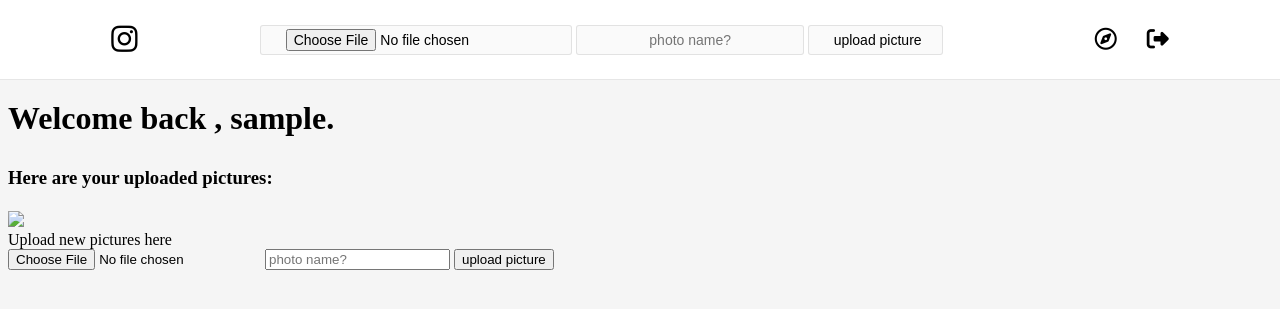
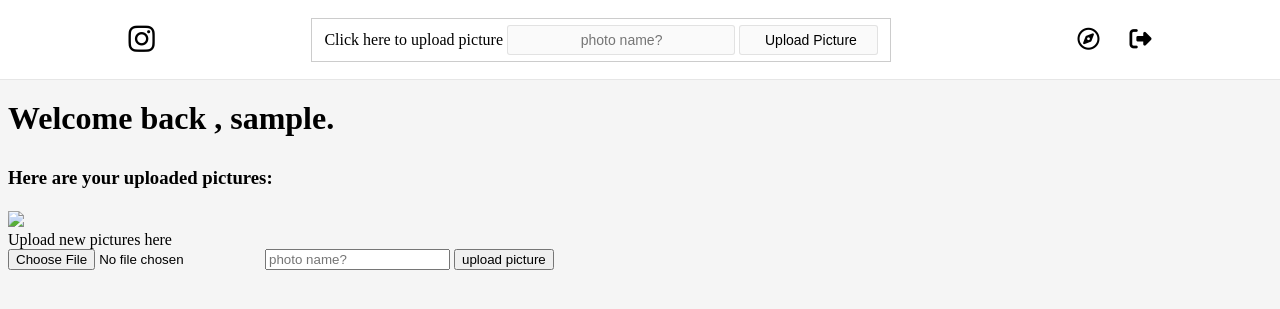
Before and after one commit to DjLawRee/EDIBO-Final-Project, a Flask app: page /user-home in a window 1280 px wide. Shown: the top 309 px of the page. Run offline with Flask 2, Linux system fonts and the light colour scheme; the visitor is signed in with stand-in values (Sample User, id 1); tables that the repository leaves empty hold one stand-in row (values such as "Sample post"); parts of the project's set-up code (start-up, migrations or seed data) failed here and were passed over; some libraries are stand-ins or nearby versions; some web fonts are replaced.

Commit message:
maybe this

```diff
--- a/Instaclone/Templates/layout.html
+++ b/Instaclone/Templates/layout.html
@@ -31,10 +31,12 @@
 
             <div class="navigation-search-container">
                 {% if request.path == '/user-home' %}
-                <form action="/upload_picture" enctype="multipart/form-data" method="POST">
-                    <input type="file" name="image"/>
+
+                <form action="/upload_picture" enctype="multipart/form-data" method="POST" class="file-upload">
+                    <label for="upload-photo">Click here to upload picture</label>
+                    <input type="file" name="image" id="upload-photo"/>
                     <input type="text" name="image_name" placeholder="photo name? ">
-                    <input type="submit" value="upload picture"/>
+                    <input type="submit" value="Upload Picture"/>
                 </form>
                 {% endif %}
             </div>
--- a/Instaclone/static/styles.css
+++ b/Instaclone/static/styles.css
@@ -231,3 +231,21 @@
 .h1 {
   font-family: 'Roboto', sans-serif;
 }
+
+.file-upload {
+  border: 1px solid #ccc;
+  display: inline-block;
+  padding: 6px 12px;
+  cursor: pointer;
+}
+
+label {
+  cursor: pointer;
+  /* Style as you please, it will become the visible UI component. */
+}
+
+#upload-photo {
+  opacity: 0;
+  position: absolute;
+  z-index: -1;
+}
```
